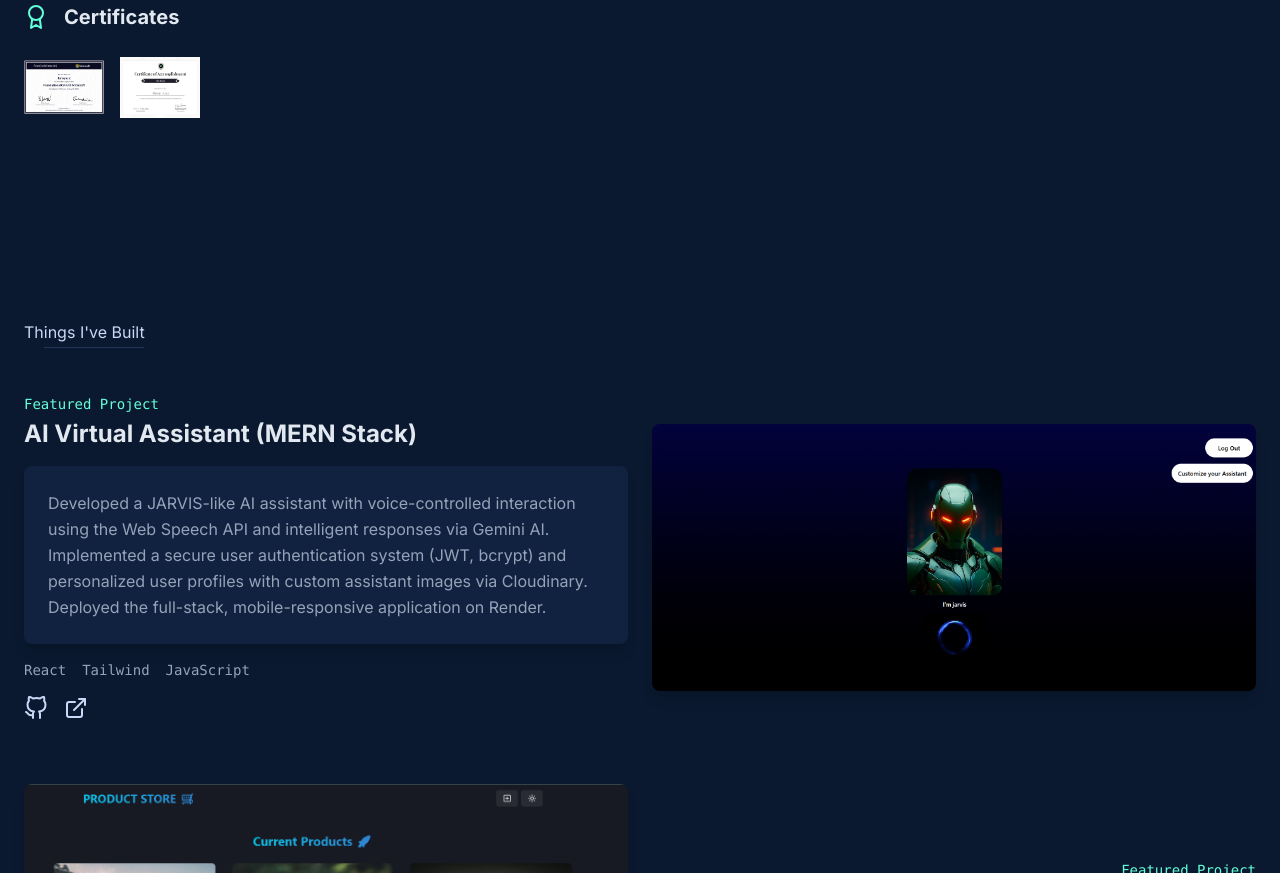
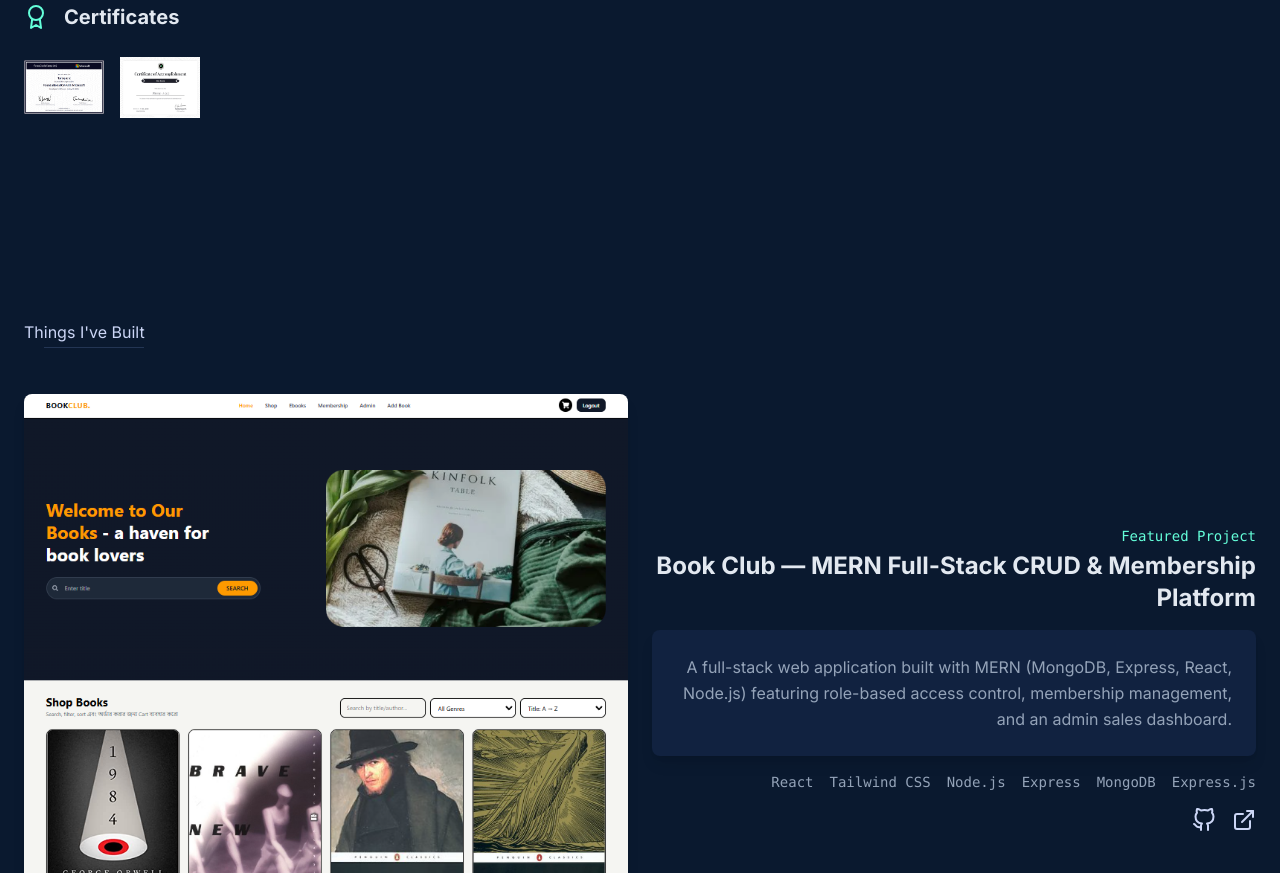
Before and after one commit to tareq159615/My-Portfolio-, a plain HTML site: page index.html in a window 1280 px wide. Shown: the part 1927-2800 px from the top of the page. Drawn offline with nearby package versions, Linux system fonts and the light colour scheme.

Commit message:
first commit

```diff
--- a/index.html
+++ b/index.html
@@ -335,7 +335,70 @@
         <h2 class="section-heading mb-12">Things I've Built</h2>
         <div class="space-y-16">
           <!-- ....................... -->
-
+          <div class="grid grid-cols-1 md:grid-cols-12 gap-6 items-center">
+            <div
+              class="md:col-span-6 relative group transform transition hover:-translate-y-1 motion-reduce:transition-none motion-reduce:hover:transform-none"
+            >
+              <a
+                href="https://book-management-app-frontend-chi.vercel.app/"
+                target="_blank"
+                rel="noopener noreferrer"
+                aria-label="View Project"
+              >
+                <div
+                  class="absolute inset-0 bg-navy/70 rounded-lg group-hover:bg-transparent transition-all duration-300"
+                ></div>
+                <img
+                  src="/image/w4.png"
+                  class="rounded-lg shadow-lg"
+                  alt="MERN Full Stack Simple Project"
+                />
+              </a>
+            </div>
+            <div class="md:col-span-6 md:text-right">
+              <p class="font-mono text-accent text-sm">Featured Project</p>
+              <h3 class="text-2xl font-bold text-slate-200 mt-1 mb-4">
+                <a
+                  href="https://book-management-app-frontend-chi.vercel.app/"
+                  target="_blank"
+                  rel="noopener noreferrer"
+                  class="hover:text-accent transition-colors duration-300"
+                >
+                  Book Club — MERN Full-Stack CRUD & Membership Platform</a
+                >
+              </h3>
+              <div class="bg-light-navy p-6 rounded-lg shadow-lg">
+                <p class="text-slate-400">
+                  A full-stack web application built with MERN (MongoDB, Express, React, Node.js) featuring role-based access control, membership management, and an admin sales dashboard.
+                </p>
+              </div>
+              <div
+                class="flex gap-4 font-mono text-slate-400 text-sm mt-4 md:justify-end"
+              >
+                <span>React</span> <span>Tailwind CSS</span> <span>Node.js</span> <span>Express</span>
+                <span>MongoDB</span><span>Express.js</span>
+              </div>
+              <div class="flex gap-4 mt-4 md:justify-end">
+                <a
+                  href="https://github.com/tareq159615/Book-Management-app-frontend"
+                  target="_blank"
+                  rel="noopener noreferrer"
+                  class="hover:text-accent transition-colors duration-300"
+                  aria-label="GitHub Link"
+                  ><i data-feather="github"></i
+                ></a>
+                <a
+                  href="https://book-management-app-frontend-chi.vercel.app/"
+                  target="_blank"
+                  rel="noopener noreferrer"
+                  class="hover:text-accent transition-colors duration-300"
+                  aria-label="External Link"
+                  ><i data-feather="external-link"></i
+                ></a>
+              </div>
+            </div>
+          </div>
+          <!-- ....................... -->
           <div class="grid grid-cols-1 md:grid-cols-12 gap-6 items-center">
             <div
               class="md:col-span-6 md:order-2 relative group transform transition hover:-translate-y-1 motion-reduce:transition-none motion-reduce:hover:transform-none"
```
Also changed, not shown: image/w4.png (added), 2 other files.
